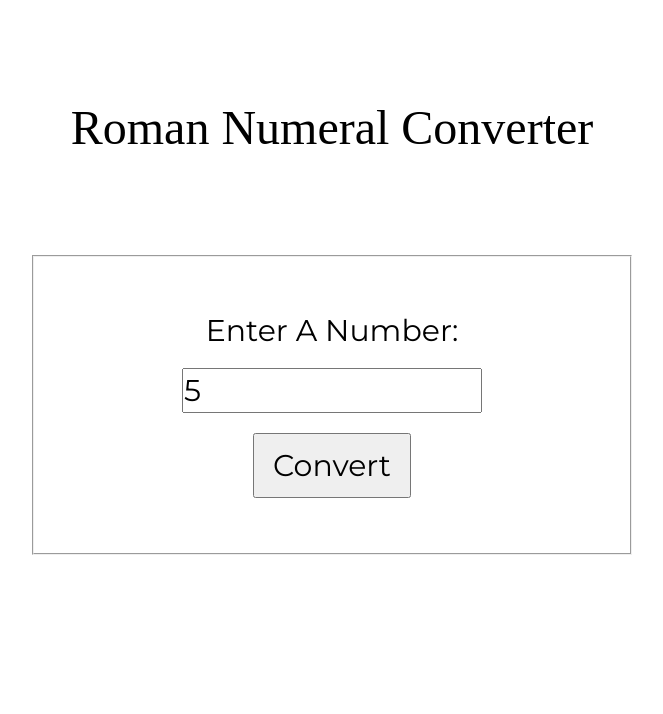
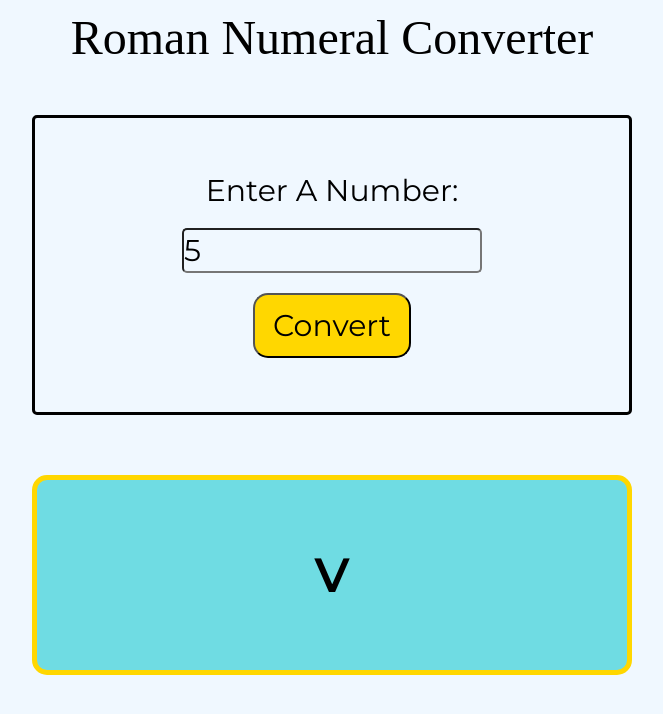
Before and after one commit to Benjamin-Rossario-A/Roman-numeral-converter, a plain HTML site: page index.html in a window 1280 px wide. Both pictures are taken after typing "5" into the empty fields and a click on the button "Convert". Shown: the whole page, without its empty margins (308-971 px from the left). Drawn offline with Linux system fonts and the light colour scheme; a web font is replaced by a local one.

Commit message:
Added JS and modified CSS

```diff
--- a/script.js
+++ b/script.js
@@ -20,13 +20,19 @@ const reference = [
 const checkUserInput = () => {
   const input = parseInt(userInput.value);
   if (input <= 0) {
-    console.log("Please enter a number greater than or equal to 1.");
+    result.style.background = "#EE4E4E";
+    result.style.fontSize = "32px";
+    result.innerText = "Please enter a number greater than or equal to 1.";
   } else if (input > 3999) {
-    console.log("Please enter a number less than or equal to 3999.");
+    result.style.background = "#EE4E4E";
+    result.style.fontSize = "32px";
+    result.innerText = "Please enter a number less than or equal to 3999.";
   } else if (input >= 1 && input <= 3999) {
     romanToInteger(input);
   } else {
-    console.log("Please enter a valid number");
+    result.style.background = "#EE4E4E";
+    result.style.fontSize = "32px";
+    result.innerText = "Please enter a valid number";
   }
 };
 
@@ -36,9 +42,11 @@ const romanToInteger = (input) => {
     while (input >= reference[num][1]) {
       input -= reference[num][1];
       convertedString += reference[num][0];
-      console.log(convertedString);
     }
   }
+  result.style.background = "#6FDCE3";
+  result.style.fontSize = "48px";
+  result.innerText = convertedString;
 };
 
 convertBtn.addEventListener("click", checkUserInput);
--- a/styles.css
+++ b/styles.css
@@ -5,11 +5,12 @@
   padding: 0;
   box-sizing: border-box;
   font-family: "Montserrat", sans-serif;
+  background-color: aliceblue;
 }
 
 h1 {
   text-align: center;
-  margin-top: 100px;
+  margin-top: 10px;
   font-size: 48px;
   font-family: "Luxurious Roman", serif;
   font-weight: 400;
@@ -25,8 +26,8 @@ main {
 .form {
   display: flex;
   flex-direction: row;
-  width: 700px;
-  height: 500px;
+  width: 600px;
+  height: 400px;
   align-items: center;
   justify-content: center;
 }
@@ -40,11 +41,14 @@ label {
   width: 300px;
   font-size: 30px;
   margin-bottom: 10px;
+  border-radius: 5px;
 }
 
 fieldset {
   width: 600px;
   height: 300px;
+  border: 3px solid black;
+  border-radius: 5px;
   display: flex;
   flex-direction: column;
   align-items: center;
@@ -55,4 +59,27 @@ fieldset {
   margin-top: 10px;
   padding: 12px 18px;
   font-size: 30px;
+  background-color: gold;
+  border-radius: 15px;
 }
+
+.convert-btn:hover {
+  background-color: goldenrod;
+}
+
+.convert-btn:active {
+  background-color: rgb(210, 184, 40);
+}
+
+.output {
+  margin: 10px;
+  border: 5px solid gold;
+  border-radius: 15px;
+  padding: 10px;
+  height: 200px;
+  width: 600px;
+  display: flex;
+  justify-content: center;
+  align-items: center;
+  font-weight: 600;
+}
```
